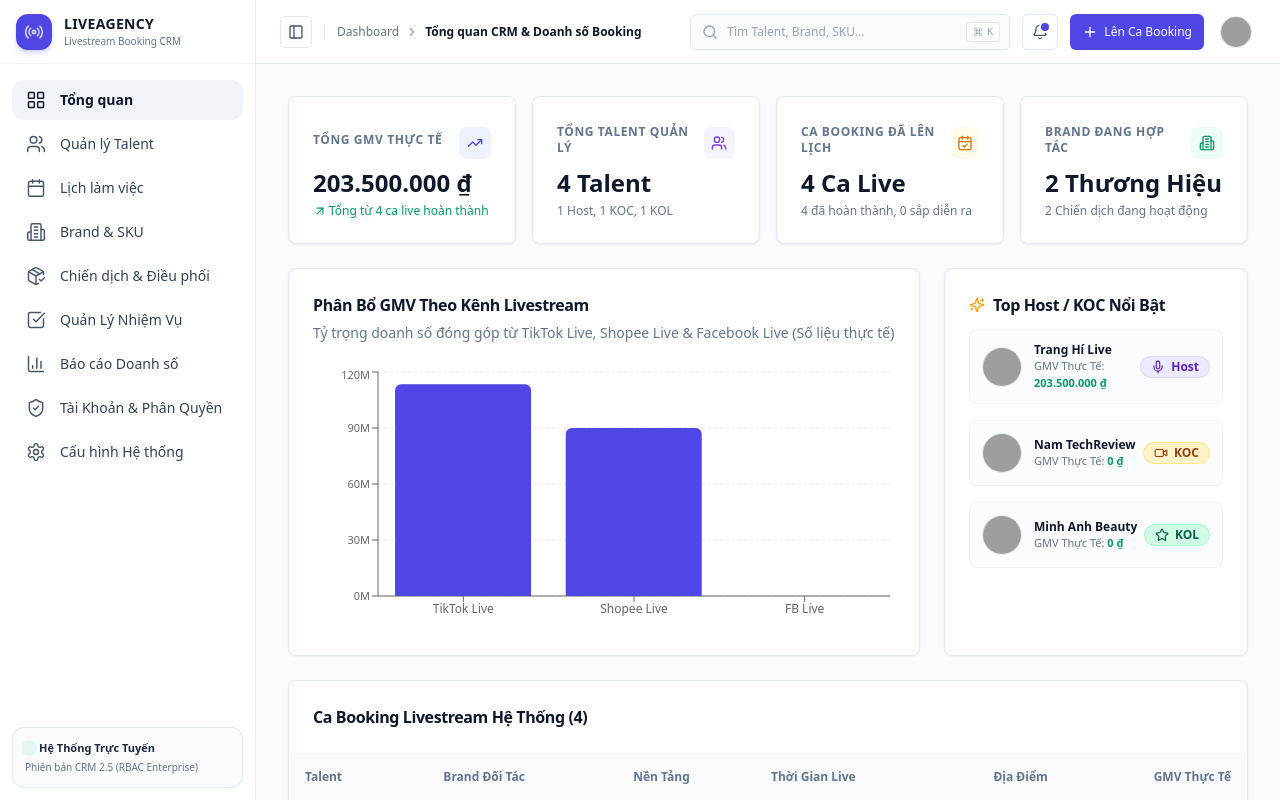
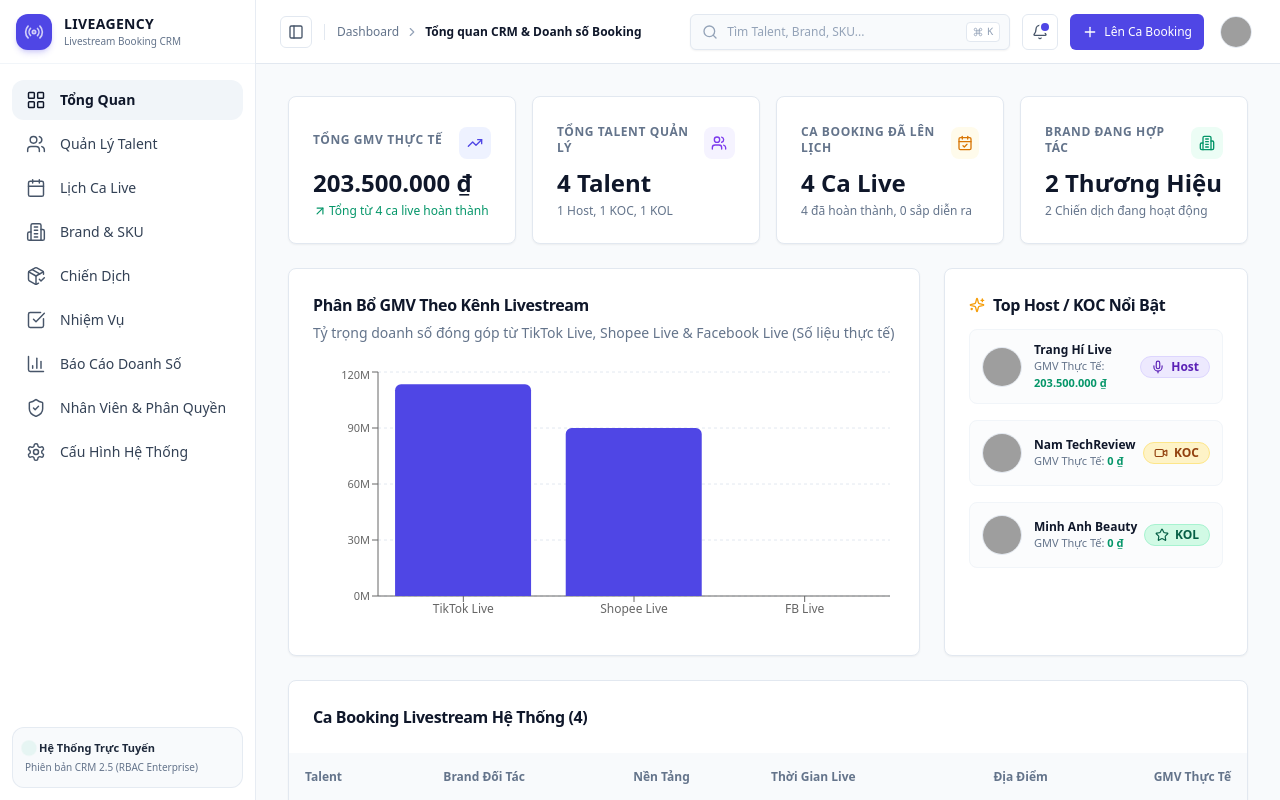
Before and after one commit to BuiHung1696/livestream-crm, a Next.js app: page / in a window 1280 px wide. Built offline with nearby package versions, Linux system fonts and the light colour scheme; grey boxes are pictures that could not be loaded.

Commit message:
style: optimize sidebar menu titles and rename to Chien Dich for clean UX

```diff
--- a/src/components/layout/app-sidebar.tsx
+++ b/src/components/layout/app-sidebar.tsx
@@ -29,17 +29,17 @@ interface NavItem {
 
 const navItems: NavItem[] = [
   {
-    title: "Tổng quan",
+    title: "Tổng Quan",
     href: "/",
     icon: LayoutGrid,
   },
   {
-    title: "Quản lý Talent",
+    title: "Quản Lý Talent",
     href: "/talents",
     icon: Users,
   },
   {
-    title: "Lịch làm việc",
+    title: "Lịch Ca Live",
     href: "/schedule",
     icon: Calendar,
   },
@@ -49,27 +49,27 @@ const navItems: NavItem[] = [
     icon: Building2,
   },
   {
-    title: "Chiến dịch & Điều phối",
+    title: "Chiến Dịch",
     href: "/campaigns",
     icon: PackageCheck,
   },
   {
-    title: "Quản Lý Nhiệm Vụ",
+    title: "Nhiệm Vụ",
     href: "/tasks",
     icon: CheckSquare,
   },
   {
-    title: "Báo cáo Doanh số",
+    title: "Báo Cáo Doanh Số",
     href: "/reports",
     icon: BarChart3,
   },
   {
-    title: "Tài Khoản & Phân Quyền",
+    title: "Nhân Viên & Phân Quyền",
     href: "/users",
     icon: ShieldCheck,
   },
   {
-    title: "Cấu hình Hệ thống",
+    title: "Cấu Hình Hệ Thống",
     href: "/settings",
     icon: Settings,
   },
```
